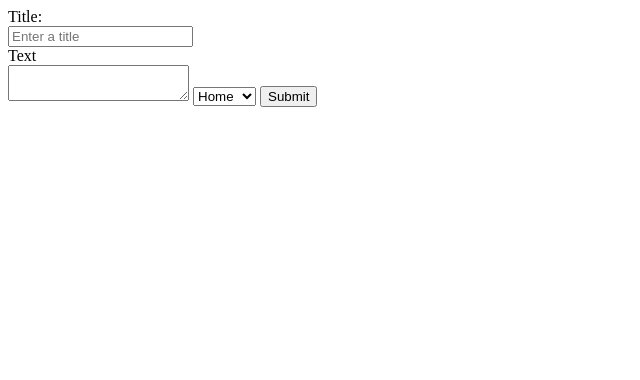
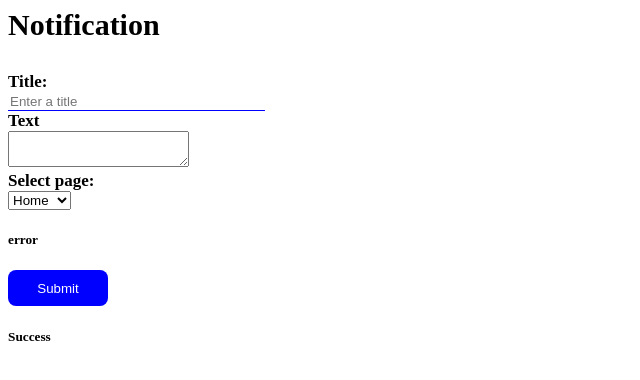
Before and after one commit to Moro-Afriyie/FirebaseNotification, a plain HTML site: page index.html in a window 1280 px wide. Shown: the whole page, without its empty margins (0-640 px from the left). Drawn offline with Linux system fonts and the light colour scheme.

Commit message:
notification

```diff
--- a/index.html
+++ b/index.html
@@ -10,19 +10,31 @@
 
 <body>
 
-    <div con>
-        <label>Title:</label><br>
-        <input type="text" id="title" name="title" placeholder="Enter a title"><br>
-        <label for="lname">Text</label><br>
-        <Textarea></Textarea>
-        <select id="cars" name="cars">
-        <option value="volvo">Home</option>
-        <option value="saab">league</option>
-        <option value="fiat">radio</option>
-    </select>
-        <button>Submit</button>
+    <h3>Notification</h3>
+    <div class="container">
+        <form>
+            <label>Title:</label><br>
+            <input type="text" id="title" name="title" placeholder="Enter a title"><br>
+            <label>Text</label><br>
+            <Textarea></Textarea><br>
+            <label> Select page:</label><br>
+            <select class="Page" name="Page">
+                <option value="Home">Home</option>
+                <option value="Leage">league</option>
+                <option value="radio">radio</option>
+            </select><br>
+            <div class="result"></div>
+            <div class="error-text">
+                <h5>error</h5>
+            </div>
+            <button>Submit</button>
+            <div class="success-text">
+                <h5>Success</h5>
+            </div>
+        </form>
+
     </div>
-
+    <script src="script.js"></script>
 </body>
 
 </html>
--- /dev/null
+++ b/script.js
@@ -0,0 +1,7 @@
+const selectElement = document.querySelector('select');
+
+selectElement.addEventListener('change', (event) => {
+    const result = document.querySelector('.result');
+    result.textContent = `You like ${event.target.value}`;
+    console.log('beans')
+});
--- a/styles.css
+++ b/styles.css
@@ -0,0 +1,30 @@
+.container {
+    display: block;
+}
+
+h3 {
+    font-size: 30px;
+    font-weight: bold;
+    margin-block-start: 0em;
+    margin-block-end: 1em;
+}
+
+label {
+    font-weight: 600;
+    font-size: 17px;
+}
+
+input {
+    width: 20%;
+    border: none;
+    border-bottom: 1px solid blue
+}
+
+button {
+    background-color: blue;
+    border: none;
+    color: white;
+    height: 36px;
+    width: 100px;
+    border-radius: 8px;
+}
```
